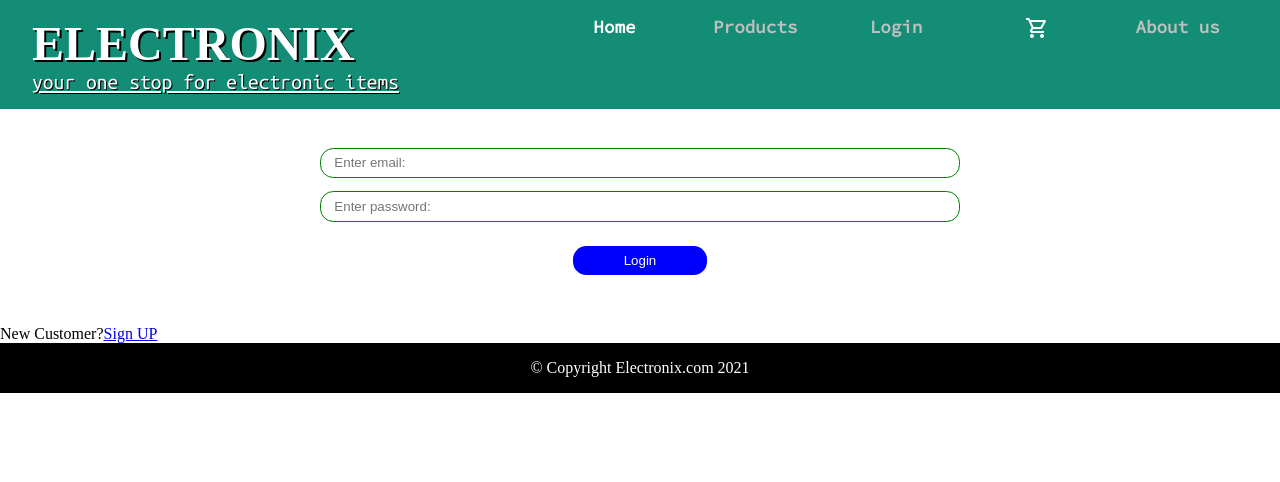
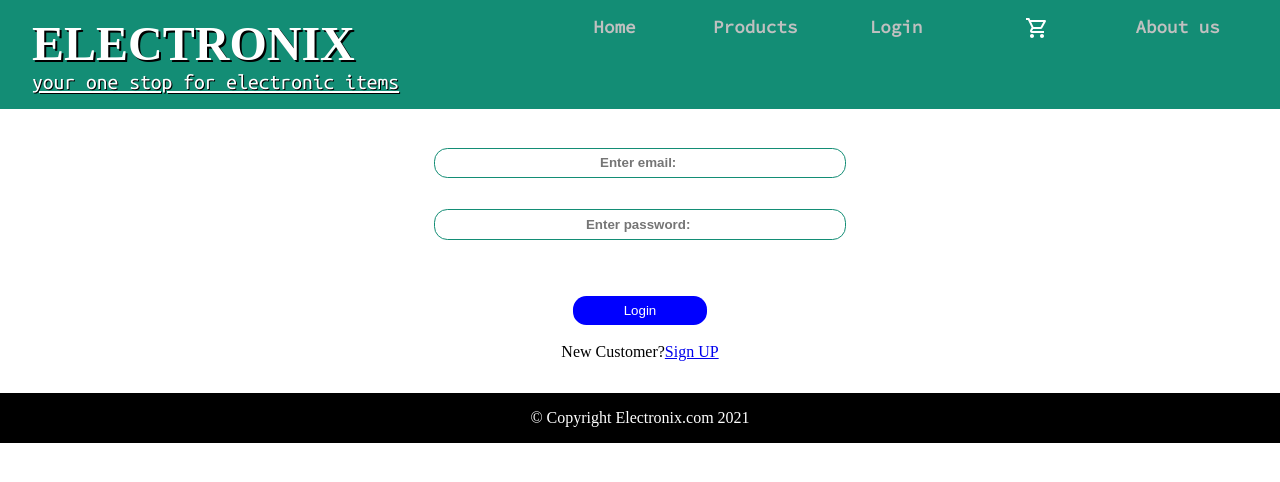
Before and after one commit to vjkaal/electronix, a PHP site: page /login.php in a window 1280 px wide. Shown: the top 482 px of the page. Run offline with PHP 8.4, Linux system fonts and the light colour scheme; data that the repository does not hold is empty.

Commit message:
resolved the issue of black border around input on selecting and added php script to signup page, removed console.log from slideshow.js file

```diff
--- a/css/login.css
+++ b/css/login.css
@@ -1,3 +1,7 @@
+*{
+    padding: 0px;
+    margin: 0px;
+}
 body{
     width: 100%;
     height: 100%;
@@ -10,44 +14,47 @@ form{
 fieldset{
     padding: 1em;
     border: 0px;
-    /* border-radius: 1em; */
     display: flex;
     flex-flow: column;
     align-items: center;
 }
 
-
 legend{
-    margin: 1em;
+    margin: auto 1em;
 }
 
-.inputContainer, .submitContainer{
-    padding: 0px 1em;
+.emailContainer, .passContainer, .submitContainer{
+    /* background: grey; */
     width: 50vw;
     display: flex;
     flex-flow: column;
-    align-items: space-around;
+    align-items: center;
 }
 
 #email, #pass{
+    text-align: center;
+    width: 30vw;
+    font-weight: bold;
     background: transparent;
     margin: .5em 0px;
     padding: .5em 1em;
-    border: 1px solid green;
+    border: 1px solid #138d75;
     border-radius: 1em;
-    color: green;
 }
 
 #email:hover,#pass:hover{
-    background: tomato;
+    transition: 1s ease;
+    width: 50vw;
+    border: 2px solid #138d75;
 }
 
-#email:active,#pass:active{
-    border: 2px solid orange;
+#email:focus,#pass:focus{
+    outline: none;
 }
 
 .submitContainer{
     align-items: center;
+    margin-top: 2em;
 }
 
 #submit{
@@ -62,3 +69,12 @@ legend{
 #submit:hover{
     background: blueviolet;
 }
+
+#backToHomePage{
+    padding: .3em;
+}
+
+
+.signupContainer{
+    text-align: center;
+}
--- a/inc/header.php
+++ b/inc/header.php
@@ -15,7 +15,7 @@
             <div class="navContainer">
                 <button type="button" name="button" onclick="displayNav()"> <img src="./img/menuBar_black.svg" alt=""> </button>
                 <nav>
-                    <a href="index.php" class="active">Home</a>
+                    <a href="index.php">Home</a>
                     <a href="products.php">Products</a>
                     <a href="login.php" id="navDis1">Login</a>
                     <a href="your_cart.php" id="navDis2"> <img src="img/cart_white.svg" alt=""> </a>
--- a/login.php
+++ b/login.php
@@ -11,31 +11,70 @@
         <?php include 'inc/header.php'; ?>
 
 
-        <form class="login" action="" method="post">
+
+        <form id="loginForm" action="login.php" method="post">
             <fieldset>
 
-                <!-- <legend>Login:</legend> -->
                 <div class="inputContainer">
-                    <input type="email" id="email" name="email" placeholder="Enter email: ">
-                    <input type="password" id="pass" name="pass" placeholder="Enter password: ">
+
+                    <div class="emailContainer">
+                        <!-- <legend>Email:</legend> -->
+                        <input type="email" id="email" name="email" placeholder="Enter email: ">
+                    </div>
+                    <br>
+                    <div class="passContainer">
+                        <!-- <legend>Password:</legend> -->
+                        <input type="password" id="pass" name="pass" placeholder="Enter password: ">
+                    </div>
+
                 </div>
                 <br>
                 <div class="submitContainer">
+                    <input type="hidden" name="given" value="1">
                     <input type="submit" id="submit" name="submit" value="Login">
                 </div>
                 <br>
+
+                <div class="signupContainer">
+                    New Customer?<a href="signup.php">Sign UP</a>
+                </div>
+
             </fieldset>
+
         </form>
 
-        <div class="signup">
-            New Customer?<a href="signup.html">Sign UP</a>
-        </div>
 
 
+        <?php
+
+        function chkPass($email, $pass)
+        {
+            return 1;
+        }
+
+        if($_POST["given"] == 1)
+        {
+            // echo "test pass";
+            if(chkPass($_POST["email"],$_POST["pass"]) == 1)
+            {
+                echo '<script type="text/javascript">';
+                echo 'console.log("This is correct");';
+                echo 'document.getElementById("loginForm").style.display="none";';
+                echo '</script>';
+                echo '<form action="index.php" method="post">';
+                echo '<center><input type="submit" id="backToHomePage" name="submit" value="Back to Home Page"></center>';
+                echo '</form>';
+            }
+        }
+
+        ?>
 
         <!-- footer file -->
         <?php include 'inc/footer.php'; ?>
 
 
     </body>
+
+
+
 </html>
```
Also changed, not shown: js/slideshow.js (+11 -11 lines), signup.php (+35 -4 lines).
